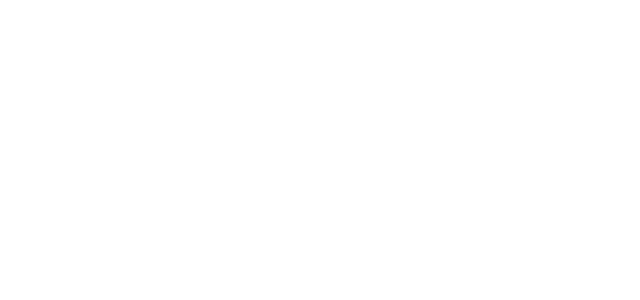
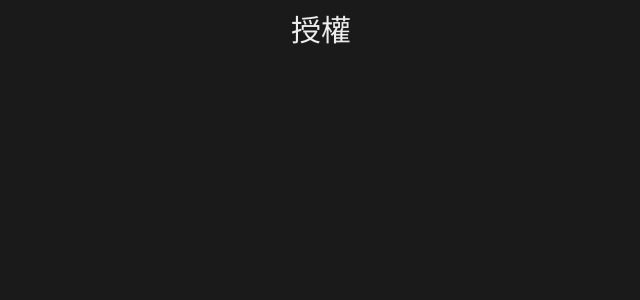
Before and after one commit to connectshark/ig-vote, a Vue app: page /login in a window 1280 px wide. Before the commit this address had no page. Shown: the top 300 px of the page, without its empty margins (319-959 px from the left). Built offline with nearby package versions, Linux system fonts and the light colour scheme.

Commit message:
新增登入流程

```diff
--- a/index.html
+++ b/index.html
@@ -2,9 +2,11 @@
 <html lang="en">
   <head>
     <meta charset="UTF-8" />
-    <link rel="icon" href="/favicon.ico" />
+    <link rel="shortcut icon" href="https://i.imgur.com/j6qGsEP.jpg" type="image/x-icon">
+    <link href="https://fonts.googleapis.com/css2?family=Noto+Sans+TC:wght@400;700;900&family=Roboto+Mono:wght@400;700;800;900&display=swap" rel="stylesheet">
+    <link href='https://unpkg.com/boxicons@2.1.1/css/boxicons.min.css' rel='stylesheet'>
     <meta name="viewport" content="width=device-width, initial-scale=1.0" />
-    <title>Vite App</title>
+    <title>IG抽抽</title>
   </head>
   <body>
     <div id="app"></div>
--- a/package.json
+++ b/package.json
@@ -13,6 +13,7 @@
   },
   "devDependencies": {
     "@vitejs/plugin-vue": "^2.0.0",
+    "sass": "^1.45.0",
     "vite": "^2.7.1"
   }
 }
--- a/src/App.vue
+++ b/src/App.vue
@@ -1,3 +1,13 @@
 <template>
   <router-view />
 </template>
+
+<style lang="scss">
+#app{
+  font-family: 'Roboto Mono', monospace, 'openhuninn', 'Noto Sans TC', sans-serif;
+  background-color: #1A1A1A;
+  text-align: center;
+  color: #eee;
+  min-height: 100vh;
+}
+</style>
--- a/src/assets/base.css
+++ b/src/assets/base.css
@@ -1,74 +1,50 @@
-/* color palette from <https://github.com/vuejs/theme> */
-:root {
-  --vt-c-white: #ffffff;
-  --vt-c-white-soft: #f8f8f8;
-  --vt-c-white-mute: #f2f2f2;
 
-  --vt-c-black: #181818;
-  --vt-c-black-soft: #222222;
-  --vt-c-black-mute: #282828;
 
-  --vt-c-indigo: #2c3e50;
+/* http://meyerweb.com/eric/tools/css/reset/
+   v2.0 | 20110126
+   License: none (public domain)
+*/
 
-  --vt-c-divider-light-1: rgba(60, 60, 60, 0.29);
-  --vt-c-divider-light-2: rgba(60, 60, 60, 0.12);
-  --vt-c-divider-dark-1: rgba(84, 84, 84, 0.65);
-  --vt-c-divider-dark-2: rgba(84, 84, 84, 0.48);
-
-  --vt-c-text-light-1: var(--vt-c-indigo);
-  --vt-c-text-light-2: rgba(60, 60, 60, 0.66);
-  --vt-c-text-dark-1: var(--vt-c-white);
-  --vt-c-text-dark-2: rgba(235, 235, 235, 0.64);
+html, body, div, span, applet, object, iframe,
+h1, h2, h3, h4, h5, h6, p, blockquote, pre,
+a, abbr, acronym, address, big, cite, code,
+del, dfn, em, img, ins, kbd, q, s, samp,
+small, strike, strong, sub, sup, tt, var,
+b, u, i, center,
+dl, dt, dd, ol, ul, li,
+fieldset, form, label, legend,
+table, caption, tbody, tfoot, thead, tr, th, td,
+article, aside, canvas, details, embed,
+figure, figcaption, footer, header, hgroup,
+menu, nav, output, ruby, section, summary,
+time, mark, audio, video {
+	margin: 0;
+	padding: 0;
+	border: 0;
+	font-size: 100%;
+	font: inherit;
+	vertical-align: baseline;
 }
-
-/* semantic color variables for this project */
-:root {
-  --color-background: var(--vt-c-white);
-  --color-background-soft: var(--vt-c-white-soft);
-  --color-background-mute: var(--vt-c-white-mute);
-
-  --color-border: var(--vt-c-divider-light-2);
-  --color-border-hover: var(--vt-c-divider-light-1);
-
-  --color-heading: var(--vt-c-text-light-1);
-  --color-text: var(--vt-c-text-light-1);
-
-  --section-gap: 160px;
+/* HTML5 display-role reset for older browsers */
+article, aside, details, figcaption, figure,
+footer, header, hgroup, menu, nav, section {
+	display: block;
 }
-
-@media (prefers-color-scheme: dark) {
-  :root {
-    --color-background: var(--vt-c-black);
-    --color-background-soft: var(--vt-c-black-soft);
-    --color-background-mute: var(--vt-c-black-mute);
-
-    --color-border: var(--vt-c-divider-dark-2);
-    --color-border-hover: var(--vt-c-divider-dark-1);
-
-    --color-heading: var(--vt-c-text-dark-1);
-    --color-text: var(--vt-c-text-dark-2);
-  }
+body {
+	line-height: 1;
 }
-
-*,
-*::before,
-*::after {
-  box-sizing: border-box;
-  margin: 0;
-  position: relative;
-  font-weight: normal;
+ol, ul {
+	list-style: none;
 }
-
-body {
-  min-height: 100vh;
-  color: var(--color-text);
-  background: var(--color-background);
-  transition: color 0.5s, background-color 0.5s;
-  line-height: 1.6;
-  font-family: Inter, -apple-system, BlinkMacSystemFont, 'Segoe UI', Roboto, Oxygen, Ubuntu,
-    Cantarell, 'Fira Sans', 'Droid Sans', 'Helvetica Neue', sans-serif;
-  font-size: 15px;
-  text-rendering: optimizeLegibility;
-  -webkit-font-smoothing: antialiased;
-  -moz-osx-font-smoothing: grayscale;
+blockquote, q {
+	quotes: none;
 }
+blockquote:before, blockquote:after,
+q:before, q:after {
+	content: '';
+	content: none;
+}
+table {
+	border-collapse: collapse;
+	border-spacing: 0;
+}
--- a/src/main.js
+++ b/src/main.js
@@ -3,6 +3,7 @@ import { createPinia } from 'pinia'
 
 import App from './App.vue'
 import router from './router'
+import './assets/base.css'
 
 const app = createApp(App)
 
--- a/src/router/index.js
+++ b/src/router/index.js
@@ -15,6 +15,16 @@ const router = createRouter({
       component: () => import('../views/auth.vue')
     },
     {
+      path: '/me',
+      name: 'me',
+      component: () => import('../views/me.vue')
+    },
+    {
+      path: '/login',
+      name: 'login',
+      component: () => import('../views/login.vue')
+    },
+    {
       path: '/delete',
       name: 'delete',
       component: () => import('../views/delete.vue')
--- /dev/null
+++ b/src/stores/token.js
@@ -0,0 +1,12 @@
+import { defineStore } from 'pinia'
+
+export const useTokenStore = defineStore('token',{
+  state: () => ({
+    token: '',
+    userId: ''
+  }),
+  getters: {
+  },
+  actions: {
+  }
+})
--- a/src/views/HomeView.vue
+++ b/src/views/HomeView.vue
@@ -1,9 +1,16 @@
 <script setup>
-const url = `https://api.instagram.com/oauth/authorize?client_id=328160172224472&redirect_uri=https://ig-vote.onrender.com/auth&response_type=code&state=look&scope=user_profile,user_media`
+import { useRouter } from 'vue-router'
+import { useTokenStore } from '../stores/token'
+
+const router = useRouter()
+const store = useTokenStore()
+if (!store.token) {
+  router.push('/login')
+}
 </script>
 
 <template>
   <main>
-    <a :href="url">hahaha</a>
+    <h1>Hello </h1>
   </main>
 </template>
--- a/src/views/auth.vue
+++ b/src/views/auth.vue
@@ -1,18 +1,52 @@
 <script setup>
 import { ref } from 'vue'
-import { useRoute } from 'vue-router'
+import { useRoute, useRouter } from 'vue-router'
+import { useTokenStore } from '../stores/token'
+const store = useTokenStore()
 const route = useRoute()
+const router = useRouter()
 
 const ans = ref('')
+
 const code = route.query.code
 fetch(import.meta.env.VITE_URL + `/auth?code=${code}`)
   .then(r => r.json())
-  .then(res => ans.value = res)
+  .then(res => {
+    store.token = res.access_token,
+    store.userId = res.user_id
+    router.replace('/me')
+  })
+  .catch(err => {
+    ans.value = '讀取失敗 請稍後再嘗試'
+  })
 </script>
 
 <template>
-  <main>
-    <h1>auth</h1>
-    <p>{{ans}}</p>
+  <main class="auth">
+    <div class="loading">
+      <i class='bx bx-loader-circle bx-spin' ></i>
+      <h2 class="tip" v-if="ans">{{ ans }}</h2>
+      <h2 class="tip" v-else>努力讀取中</h2>
+    </div>
   </main>
 </template>
+
+<style lang="scss" scoped>
+.auth{
+  padding-top: 200px;
+  box-sizing: border-box;
+  .loading{
+    width: 80%;
+    max-width: 600px;
+    margin: auto;
+    i{
+      font-size: 30px;
+      line-height: 2;
+    }
+    .tip{
+      font-size: 30px;
+      line-height: 2;
+    }
+  }
+}
+</style>
--- /dev/null
+++ b/src/views/login.vue
@@ -0,0 +1,24 @@
+<script setup>
+const url = `https://api.instagram.com/oauth/authorize?client_id=328160172224472&redirect_uri=https://ig-vote.onrender.com/auth&response_type=code&state=look&scope=user_profile,user_media`
+</script>
+
+<template>
+<div class="login">
+	<a :href="url">授權</a>
+</div>
+
+</template>
+
+<style lang="scss" scoped>
+.login{
+	a{
+		font-size: 30px;
+		line-height: 2;
+		color: #eee;
+		text-decoration: none;
+		&:hover{
+			text-decoration: underline;
+		}
+	}
+}
+</style>
--- /dev/null
+++ b/src/views/me.vue
@@ -0,0 +1,21 @@
+<script setup>
+import { ref } from 'vue'
+import { useTokenStore } from '../stores/token'
+const store = useTokenStore()
+
+const user = ref('')
+fetch(`https://graph.instagram.com/v12.0/${store.userId}?fields=account_type,id,media_count,username&access_token=${store.token}`)
+  .then(r => r.json())
+  .then(res => user.value = res.username)
+</script>
+
+<template>
+<h1>Hello {{user}}</h1>
+</template>
+
+<style scoped lang="scss">
+h1{
+  font-size: 30px;
+  line-height: 2;
+}
+</style>
```
Also changed, not shown: src/stores/counter.js (deleted, +0 -16 lines), 2 other files (tests, documents, lock files or other folders).
